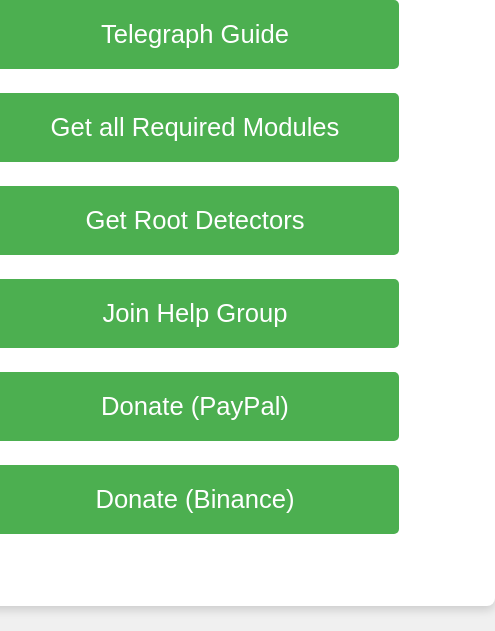
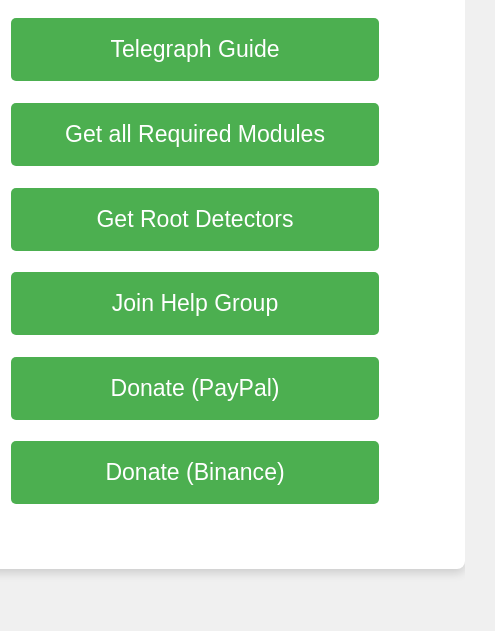
Before and after one commit to ctrteam/hidemyroot.github.io, a plain HTML site: page index.html in a window 390 px wide. Shown: the part 213-844 px from the top of the page, 495 px wide, since content can reach past the window. Drawn offline with Linux system fonts and the light colour scheme.

Commit message:
Update style.css

```diff
--- a/style.css
+++ b/style.css
@@ -6,24 +6,24 @@
   min-height: 100vh;
   background-color: #f0f0f0;
   margin: 0;
-  font-size: 33.6px;
+  font-size: 29.8px;
 }
 
 .container {
   text-align: center;
-  padding: 48px;
+  padding: 43.2px;
   background-color: white;
   border-radius: 8px;
   box-shadow: 0 4px 10px rgba(0, 0, 0, 0.15);
-  max-width: 960px;
+  max-width: 864px;
   margin: 0 auto;
 }
 
 .redirect-button {
   display: block;
-  width: calc(100% - 96px);
-  padding: 30px 48px;
-  margin: 24px auto;
+  width: calc(100% - 86.4px);
+  padding: 27px 43.2px;
+  margin: 21.6px auto;
   background-color: #4CAF50;
   color: white;
   text-decoration: none;
@@ -31,23 +31,23 @@
   border-radius: 5px;
   cursor: pointer;
   transition: transform 0.3s ease, box-shadow 0.3s ease;
-  font-size: 1.92rem;
+  font-size: 1.728rem;
 }
 
 h1 {
-  font-size: 4.2rem;
+  font-size: 3.78rem;
 }
 
 /* Media query for smaller screens */
-@media (max-width: 720px) {
+@media (max-width: 648px) {
   body {
-    font-size: 28px;
+    font-size: 25.2px;
   }
   .redirect-button {
-    font-size: 1.6rem;
-    padding: 20px 30px;
+    font-size: 1.44rem;
+    padding: 18px 27px;
   }
   h1 {
-    font-size: 3.5rem;
+    font-size: 3.15rem;
   }
 }
```
